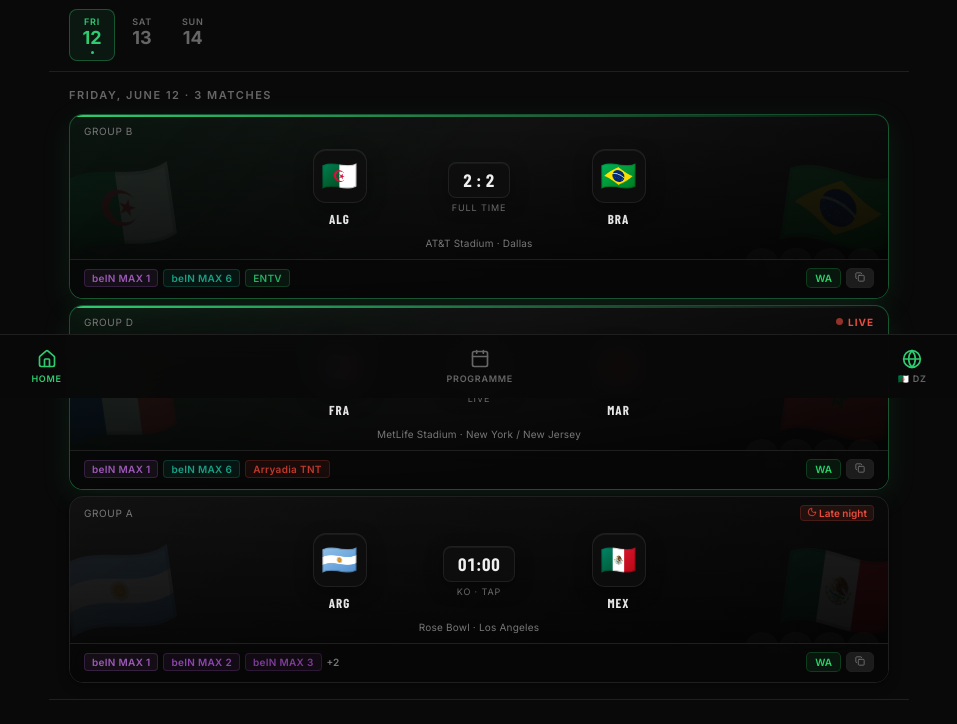
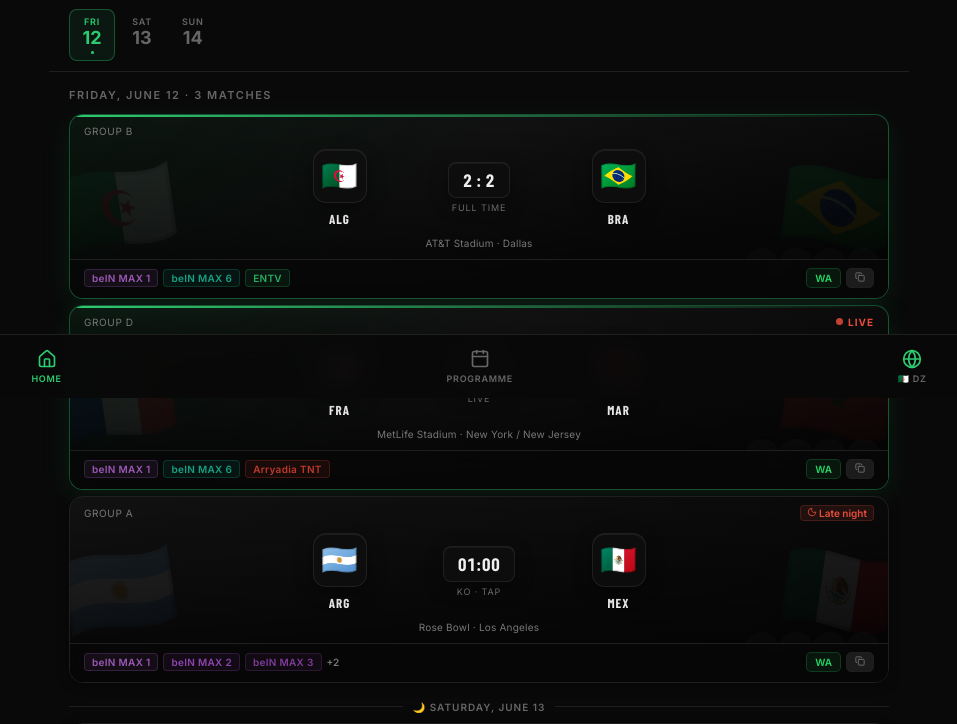
Before and after one commit to lacdart2/weshtv, a Next.js app: page / in a window 1280 px wide. Shown: the part 402-1126 px from the top of the page, without its empty margins (161-1118 px from the left). Built offline with nearby package versions, Linux system fonts and the light colour scheme; no server answers; a web font is replaced by a local one.

Commit message:
Fix late night preview to show only next day 00:00-05:59 matches

```diff
--- a/app/page.tsx
+++ b/app/page.tsx
@@ -132,6 +132,27 @@ export default function Home() {
             ),
         [allMatches, selectedDateResolved, region]
     )
+
+    // Late night preview — ONLY next calendar day matches 00:00–05:59
+    const nextDayEarlyMatches = useMemo(() => {
+        if (selectedDateResolved !== today) return []
+        // Calculate tomorrow's date string
+        const todayDateObj = new Date(today + 'T12:00:00Z')
+        todayDateObj.setUTCDate(todayDateObj.getUTCDate() + 1)
+        const tomorrow = todayDateObj.toISOString().split('T')[0]
+
+        return allMatches.filter((match) => {
+            const matchDate = getDateKeyInTimezone(match.utcDate, TIMEZONES[region])
+            if (matchDate !== tomorrow) return false // only strictly next day
+            const hour = parseInt(
+                new Date(match.utcDate).toLocaleTimeString('fr-FR', {
+                    hour: '2-digit', timeZone: TIMEZONES[region],
+                })
+            )
+            return hour >= 0 && hour < 6
+        })
+    }, [allMatches, selectedDateResolved, region, today])
+
     const liveCount = useMemo(
         () => allMatches.filter((m) => m.status === 'IN_PLAY' || m.status === 'PAUSED').length,
         [allMatches]
@@ -450,6 +471,36 @@ export default function Home() {
                         {matches.map((match) => (
                             <MatchCard key={match.id} match={match} region={region} />
                         ))}
+
+                        {nextDayEarlyMatches.length > 0 && (
+                            <>
+                                <div style={{
+                                    display: 'flex', alignItems: 'center', gap: 10,
+                                    margin: '12px 0 4px',
+                                }}>
+                                    <div style={{ flex: 1, height: 1, background: 'var(--border)' }} />
+                                    <span style={{
+                                        fontSize: 10, fontWeight: 600,
+                                        color: 'var(--text-muted)',
+                                        letterSpacing: '0.1em',
+                                        textTransform: 'uppercase',
+                                        fontFamily: 'var(--font-inter)',
+                                        whiteSpace: 'nowrap',
+                                    }}>
+                                        🌙 {getFullDateLabel(
+                                            getDateKeyInTimezone(
+                                                nextDayEarlyMatches[0].utcDate,
+                                                TIMEZONES[region]
+                                            )
+                                        )}
+                                    </span>
+                                    <div style={{ flex: 1, height: 1, background: 'var(--border)' }} />
+                                </div>
+                                {nextDayEarlyMatches.map((match) => (
+                                    <MatchCard key={match.id} match={match} region={region} />
+                                ))}
+                            </>
+                        )}
                     </div>
                 </div>
 
```
